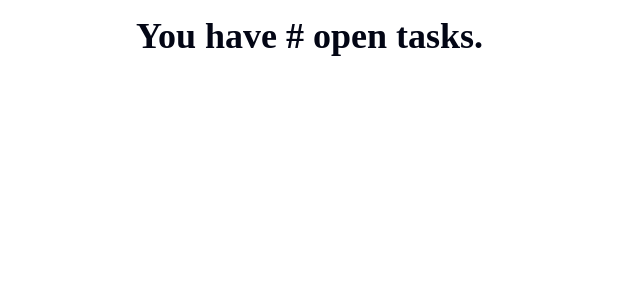
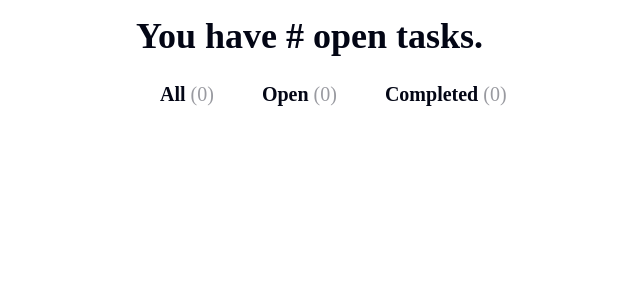
Before and after one commit to alexsbryant/todo1, a React (Vite) app in the folder todo1/: page / in a window 1280 px wide. Shown: the top 300 px of the page, without its empty margins (120-760 px from the left). Built offline with nearby package versions, Linux system fonts and the light colour scheme; a web font is replaced by a local one.

Commit message:
Update Tabs.jsx
Tabs jsx updated

```diff
--- a/todo1/src/Components/Tabs.jsx
+++ b/todo1/src/Components/Tabs.jsx
@@ -1,8 +1,19 @@
 import React from 'react';
 
 function Tabs() {
+  const tabs = ['All', 'Open', 'Completed'];
   return (
-    <nav></nav>
+    <nav className="tab-container">
+      {tabs.map((tab, tabIndex) => {
+        return (
+          <button
+          key={tabIndex}
+          className="tab-button">
+            <h4>{tab} <span>(0)</span></h4>
+          </button>
+        )
+      })}
+    </nav>
   )
 }
 
```
